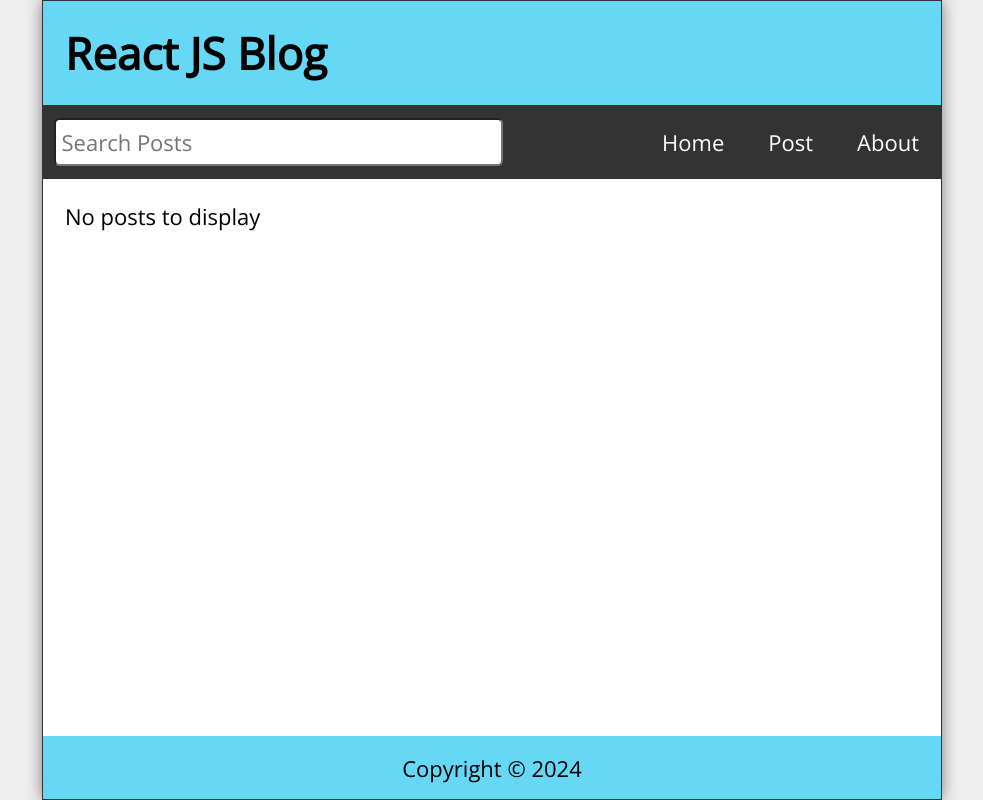
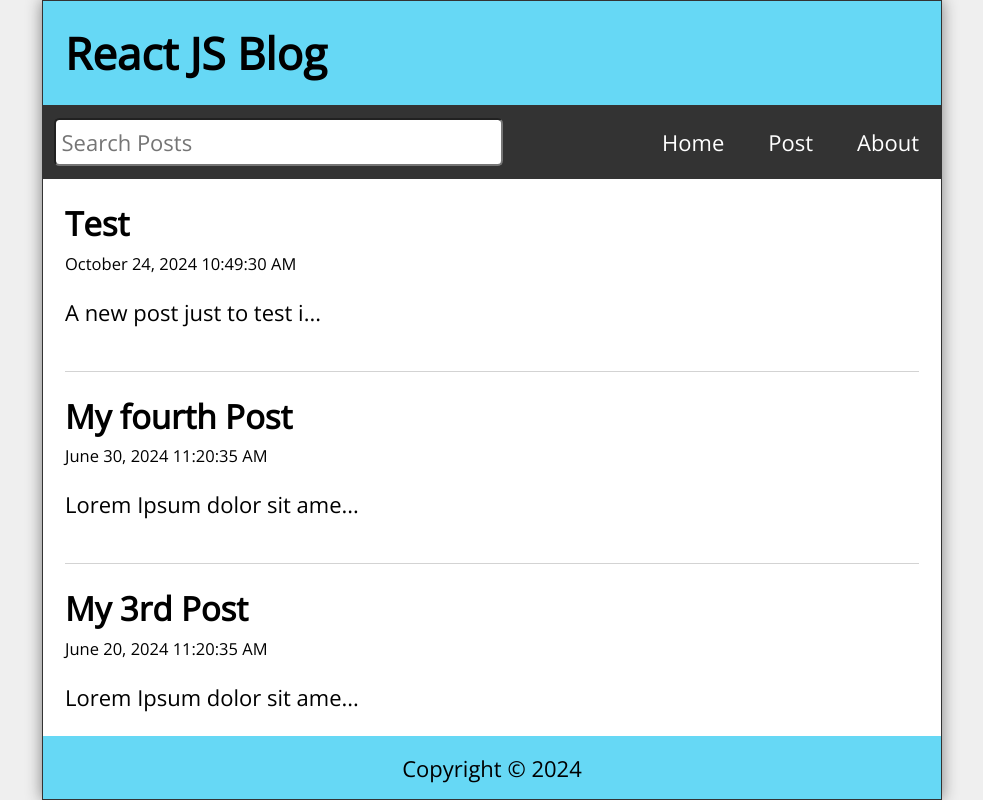
Before and after one commit to AbdullohKhashimov/blog-post, a React (Create React App) app: page / in a window 1280 px wide. Shown: the whole page, without its empty margins (148-1131 px from the left). Built offline with nearby package versions, Linux system fonts and the light colour scheme; data requests are answered from the project's data file.

Commit message:
fix: modify handleSubmit function to add post dinamically

```diff
--- a/data/db.json
+++ b/data/db.json
@@ -23,6 +23,12 @@
       "title": "My fourth Post",
       "datetime": "June 30, 2024 11:20:35 AM",
       "body": "Lorem Ipsum dolor sit amet consectetur adispicing elit."
+    },
+    {
+      "id": 5,
+      "title": "Test",
+      "datetime": "October 24, 2024 10:49:30 AM",
+      "body": "A new post just to test if post method is working or not"
     }
   ]
 }
--- a/src/App.js
+++ b/src/App.js
@@ -9,6 +9,7 @@ import Missing from "./components/Missing";
 import Footer from "./reusables/Footer";
 import { format } from "date-fns";
 import { useEffect, useState } from "react";
+import api from "./api/posts";
 
 function App() {
   const [posts, setPosts] = useState([]);
@@ -18,6 +19,28 @@ function App() {
   const [postBody, setPostBody] = useState("");
 
   const history = useHistory(); // -> pushes back to homepage after a specified request
+
+  useEffect(() => {
+    const fetchPost = async () => {
+      try {
+        // fetching the data
+        const response = await api.get("/posts");
+        // axios will create json format
+        // and axios will catch errors automatically
+        setPosts(response.data);
+      } catch (err) {
+        if (err.response) {
+          // Not in the 200 response range
+          console.log(err.response.data);
+          console.log(err.response.status);
+          console.log(err.response.headers);
+        } else {
+          console.log(`Error: ${err.message}`);
+        }
+      }
+    };
+    fetchPost();
+  }, []);
 
   useEffect(() => {
     const filteredResults = posts.filter(
@@ -36,11 +59,16 @@ function App() {
     const datetime = format(new Date(), "MMMM dd, yyyy pp");
     const newPost = { id, title: postTitle, datetime, body: postBody };
 
-    const allPosts = [...posts, newPost];
-    setPosts(allPosts);
-    setPostTitle("");
-    setPostBody("");
-    history.push("/");
+    try {
+      const response = await api.post("/posts", newPost);
+      const allPosts = [...posts, response.data];
+      setPosts(allPosts);
+      setPostTitle("");
+      setPostBody("");
+      history.push("/");
+    } catch (err) {
+      console.log(`Error: ${err.message}`);
+    }
   };
 
   const handleDelete = async (id) => {
```
